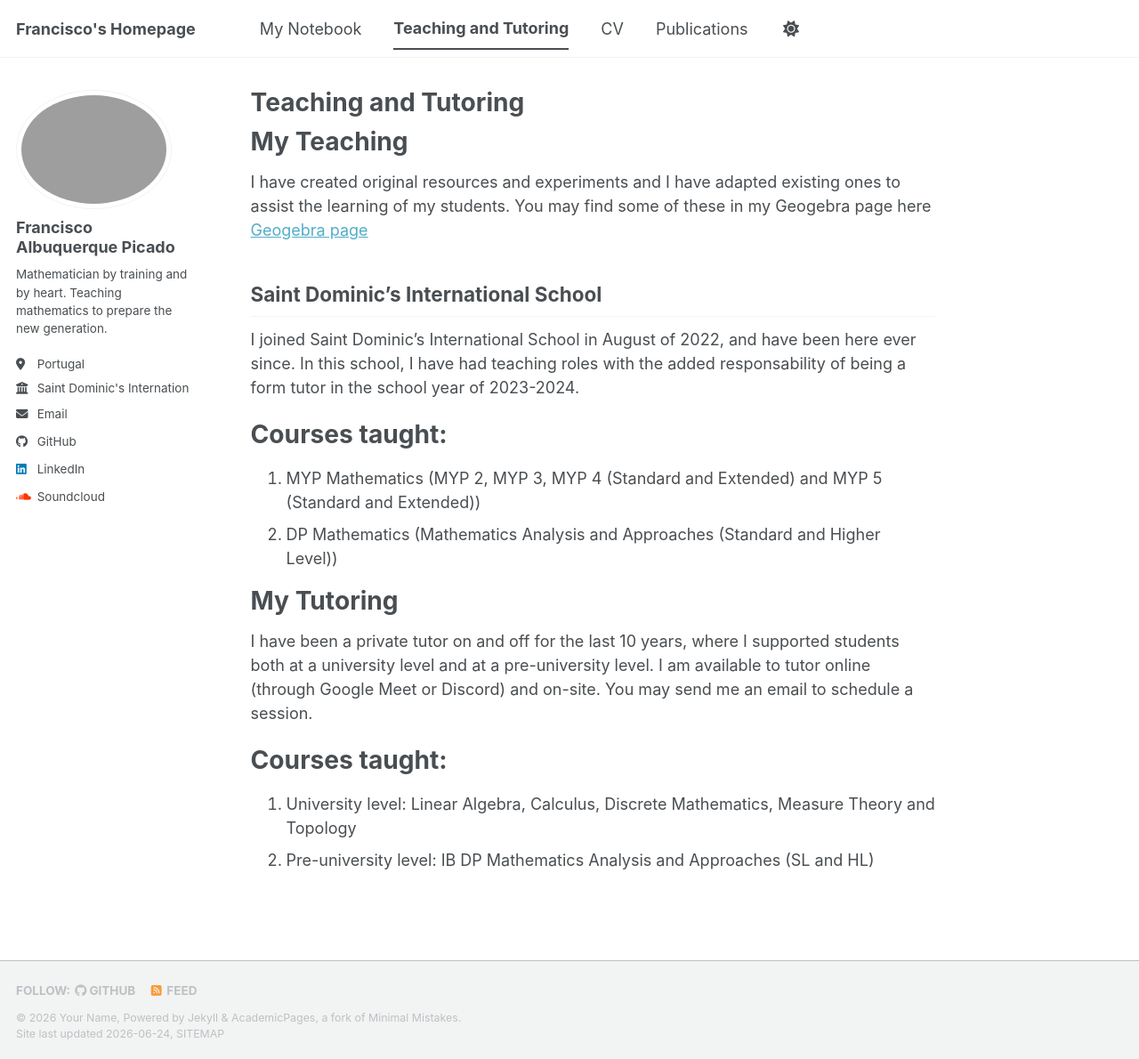
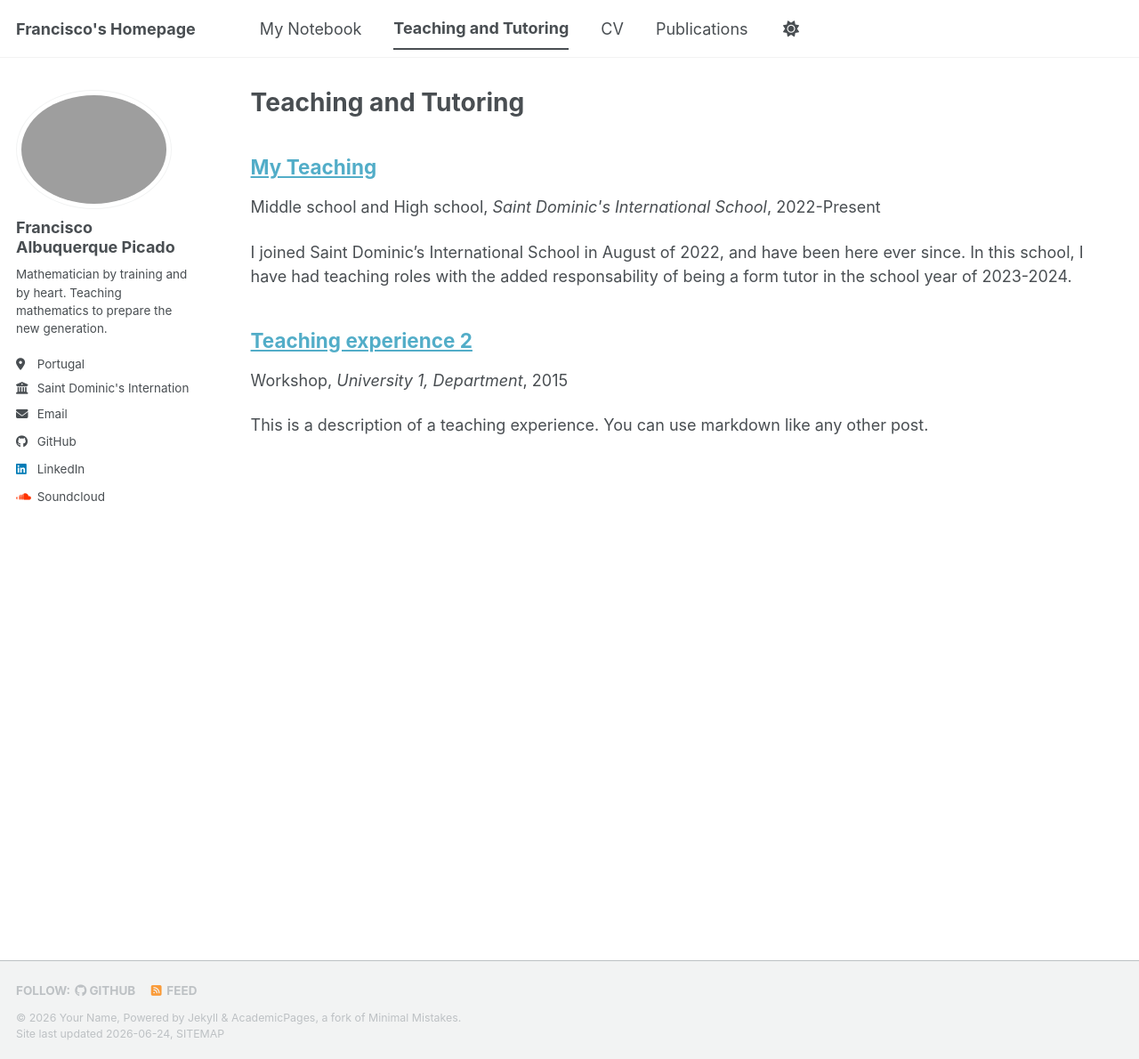
Before and after one commit to ghaleon7/ghaleon7.github.io, a Jekyll site: the page built from _pages/teaching.html, in a window 1280 px wide and 1190 px high. Shown: the whole window at 89% size. Built offline with Jekyll 4.4.1, drawn with Linux system fonts in a browser that asks for light colours; a script bundle is joined from its source files by our own code; library files that are not in the unit come from our copies.

Commit message:
Teaching and Tutoring page created

```diff
--- a/_pages/teaching.md
+++ /dev/null
@@ -1,28 +0,0 @@
----
-layout: single
-title: "Teaching and Tutoring"
-permalink: /teaching/
-author_profile: true
----
-
-# My Teaching
-
-I have created original resources and experiments and I have adapted existing ones to assist the learning of my students. You may find some of these in my Geogebra page here [Geogebra page](https://www.geogebra.org/u/f_picado)
-
-## Saint Dominic's International School
-I joined Saint Dominic's International School in August of 2022, and have been here ever since. In this school, I have had teaching roles with the added responsability of being a form tutor in the school year of 2023-2024.
-
-Courses taught:
-======
-1. MYP Mathematics (MYP 2, MYP 3, MYP 4 (Standard and Extended) and MYP 5 (Standard and Extended))
-2. DP Mathematics (Mathematics Analysis and Approaches (Standard and Higher Level))
-
-# My Tutoring
-
-I have been a private tutor on and off for the last 10 years, where I supported students both at a university level and at a pre-university level.
-I am available to tutor online (through Google Meet or Discord) and on-site. You may send me an email to schedule a session.
-
-Courses taught:
-======
-1. University level: Linear Algebra, Calculus, Discrete Mathematics, Measure Theory and Topology
-2. Pre-university level: IB DP Mathematics Analysis and Approaches (SL and HL)
```
Also changed, not shown: _data/navigation.yml (+9 -1 lines), _pages/teaching-experience.md (added, +7 -0 lines), _pages/teaching-tutoring.md (added, +13 -0 lines), _teaching/2022-saint-dominics.md (+3 -1 lines), _pages/tutoring-experience.md (added).
